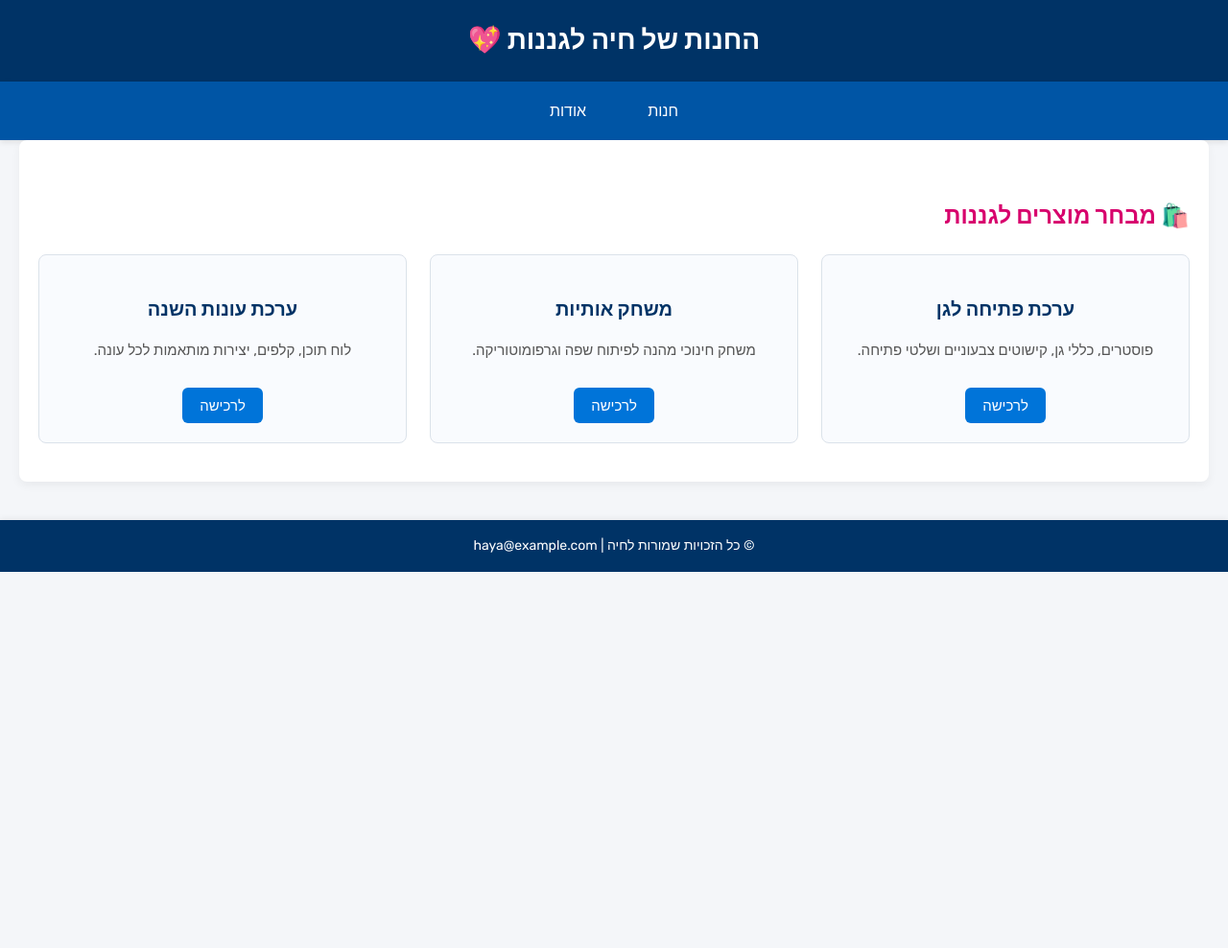
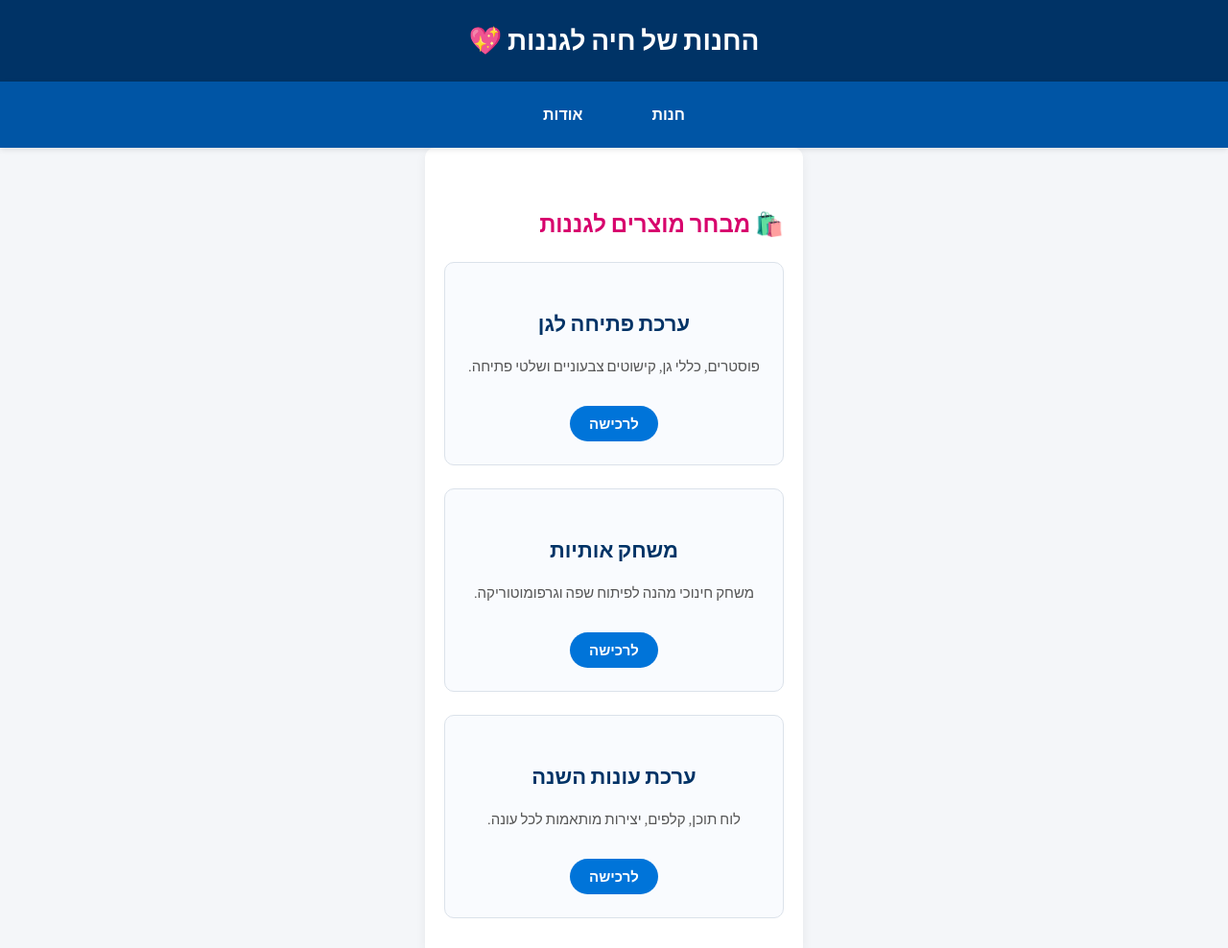
Before and after one commit to dsfgsdfg781/gan-haya, a plain HTML site: page index.html in a window 1280 px wide. Shown: the top 988 px of the page at 96% size. Before the commit the page ends 800 px from the top, so only its background shows below. Drawn offline with Linux system fonts and the light colour scheme.

Commit message:
Update styles.css

```diff
--- a/styles.css
+++ b/styles.css
@@ -1,13 +1,20 @@
-@import url('https://fonts.googleapis.com/css2?family=Rubik:wght@400;500;700&display=swap');
+@import url('https://fonts.googleapis.com/css2?family=Assistant:wght@400;600;700&display=swap');
+
+* {
+  box-sizing: border-box;
+}
 
 body {
-  font-family: 'Rubik', sans-serif;
+  font-family: 'Assistant', sans-serif;
   margin: 0;
   padding: 0;
   background-color: #f4f6f9;
-  color: #333;
+  color: #222;
   line-height: 1.6;
   direction: rtl;
+  display: flex;
+  flex-direction: column;
+  min-height: 100vh;
 }
 
 header {
@@ -18,30 +25,36 @@ header {
   font-size: 28px;
   font-weight: 700;
   box-shadow: 0 4px 8px rgba(0, 0, 0, 0.1);
+  animation: slideDown 0.6s ease;
 }
 
 nav {
   background-color: #0055a5;
   display: flex;
   justify-content: center;
-  padding: 10px;
+  padding: 12px 0;
   box-shadow: 0 2px 6px rgba(0, 0, 0, 0.1);
+  position: sticky;
+  top: 0;
+  z-index: 100;
+  animation: fadeIn 1s ease;
 }
 
 nav a {
   color: white;
   text-decoration: none;
   margin: 0 20px;
-  font-weight: 500;
+  font-weight: 600;
   font-size: 16px;
-  padding: 8px 12px;
-  transition: background-color 0.3s, color 0.3s;
+  padding: 10px 16px;
+  transition: all 0.3s ease;
   border-radius: 6px;
 }
 
 nav a:hover {
   background-color: #0074d9;
   color: #e6f2ff;
+  transform: scale(1.05);
 }
 
 .section {
@@ -49,8 +62,10 @@ nav a:hover {
   max-width: 1200px;
   margin: 0 auto;
   background-color: white;
-  border-radius: 8px;
-  box-shadow: 0 4px 10px rgba(0, 0, 0, 0.05);
+  border-radius: 10px;
+  box-shadow: 0 4px 12px rgba(0, 0, 0, 0.06);
+  animation: fadeInUp 0.8s ease;
+  flex-grow: 1;
 }
 
 .products {
@@ -62,21 +77,22 @@ nav a:hover {
 .product {
   background-color: #f9fbfe;
   border: 1px solid #dbe2ea;
-  border-radius: 8px;
-  padding: 20px;
+  border-radius: 10px;
+  padding: 24px;
   text-align: center;
-  transition: box-shadow 0.3s, transform 0.2s;
+  transition: all 0.4s ease;
+  animation: fadeInUp 0.7s ease;
 }
 
 .product:hover {
-  box-shadow: 0 6px 14px rgba(0, 0, 0, 0.1);
-  transform: translateY(-4px);
+  box-shadow: 0 6px 16px rgba(0, 0, 0, 0.12);
+  transform: translateY(-6px);
 }
 
 .product h3 {
   color: #003366;
-  margin-bottom: 10px;
-  font-size: 20px;
+  margin-bottom: 12px;
+  font-size: 22px;
 }
 
 .product p {
@@ -87,17 +103,19 @@ nav a:hover {
 .btn {
   background-color: #0074d9;
   color: white;
-  padding: 10px 18px;
+  padding: 10px 20px;
   border: none;
-  border-radius: 6px;
+  border-radius: 30px;
   font-size: 15px;
+  font-weight: 600;
   cursor: pointer;
-  margin-top: 12px;
-  transition: background-color 0.3s;
+  margin-top: 14px;
+  transition: background-color 0.3s, transform 0.2s;
 }
 
 .btn:hover {
   background-color: #005fa3;
+  transform: scale(1.05);
 }
 
 footer {
@@ -106,6 +124,22 @@ footer {
   text-align: center;
   padding: 16px;
   font-size: 14px;
-  margin-top: 40px;
+  margin-top: auto;
   box-shadow: 0 -2px 6px rgba(0, 0, 0, 0.05);
 }
+
+/* 🔄 אנימציות */
+@keyframes slideDown {
+  from { transform: translateY(-100%); opacity: 0; }
+  to { transform: translateY(0); opacity: 1; }
+}
+
+@keyframes fadeIn {
+  from { opacity: 0; }
+  to { opacity: 1; }
+}
+
+@keyframes fadeInUp {
+  from { opacity: 0; transform: translateY(20px); }
+  to { opacity: 1; transform: translateY(0); }
+}
```
